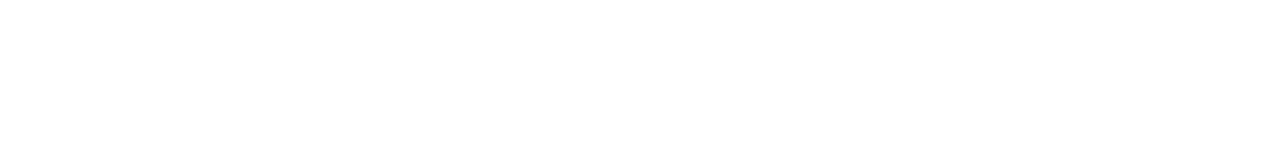
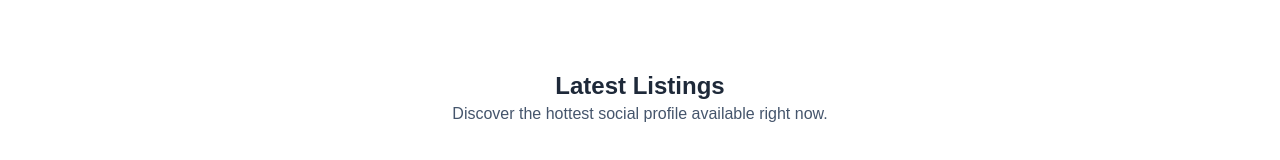
Before and after one commit to waibaBikash/Flipearn, a React (Vite) app in the folder client/: page / in a window 1280 px wide. Shown: the part 594-754 px from the top of the page. Built offline with nearby package versions, Linux system fonts and the light colour scheme; no server answers; a web font is replaced by a local one.

Commit message:
feat: add LatestListings and Title components; implement Redux store with listingSlice

```diff
--- /dev/null
+++ b/client/src/app/features/listingSlice.js
@@ -0,0 +1,26 @@
+import {createSlice} from '@reduxjs/toolkit'
+import { dummyListings } from '../../assets/assets'
+
+
+const listingSlice = createSlice({
+  name: 'listing',
+  initialState: {
+    listings: dummyListings,
+    userListings: dummyListings,
+    balance: {
+      earned: 0,
+      withdrawn: 0,
+      available: 0
+    }
+  },
+  reducers: {
+    setListings:(state, action)=>{
+   state.listings = action.payload
+     }
+    }
+})
+
+
+export const {setListings} = listingSlice.actions
+
+export default listingSlice.reducer
--- /dev/null
+++ b/client/src/app/store.js
@@ -0,0 +1,8 @@
+import { configureStore } from '@reduxjs/toolkit'
+
+export const store = configureStore({
+   reducer: {
+
+   }
+
+})
--- /dev/null
+++ b/client/src/components/LatestListings.jsx
@@ -0,0 +1,12 @@
+import React from 'react'
+import Title from './Title'
+
+const LatestListings = () => {
+  return (
+    <div className='mt-20 mb-8' >
+        <Title title="Latest Listings" description="Discover the hottest social profile available right now." />
+    </div>
+  )
+}
+
+export default LatestListings
--- /dev/null
+++ b/client/src/components/Title.jsx
@@ -0,0 +1,12 @@
+import React from 'react'
+
+const Title = ({title, description}) => {
+  return (
+    <div className='flex flex-col items-center mb-8'>
+      <h3 className='text-2xl font-bold text-gray-800'>{title}</h3>
+      <p className='text-slate-600 max-w-[500px]'>{description}</p>
+    </div>
+  )
+}
+
+export default Title
--- a/client/src/pages/Home.jsx
+++ b/client/src/pages/Home.jsx
@@ -1,10 +1,12 @@
 import React from 'react'
 import Hero from '../components/Hero'
+import LatestListings from '../components/LatestListings'
 
 const Home = () => {
   return (
     <div>
       <Hero />
+      <LatestListings />
     </div>
   )
 }
```
